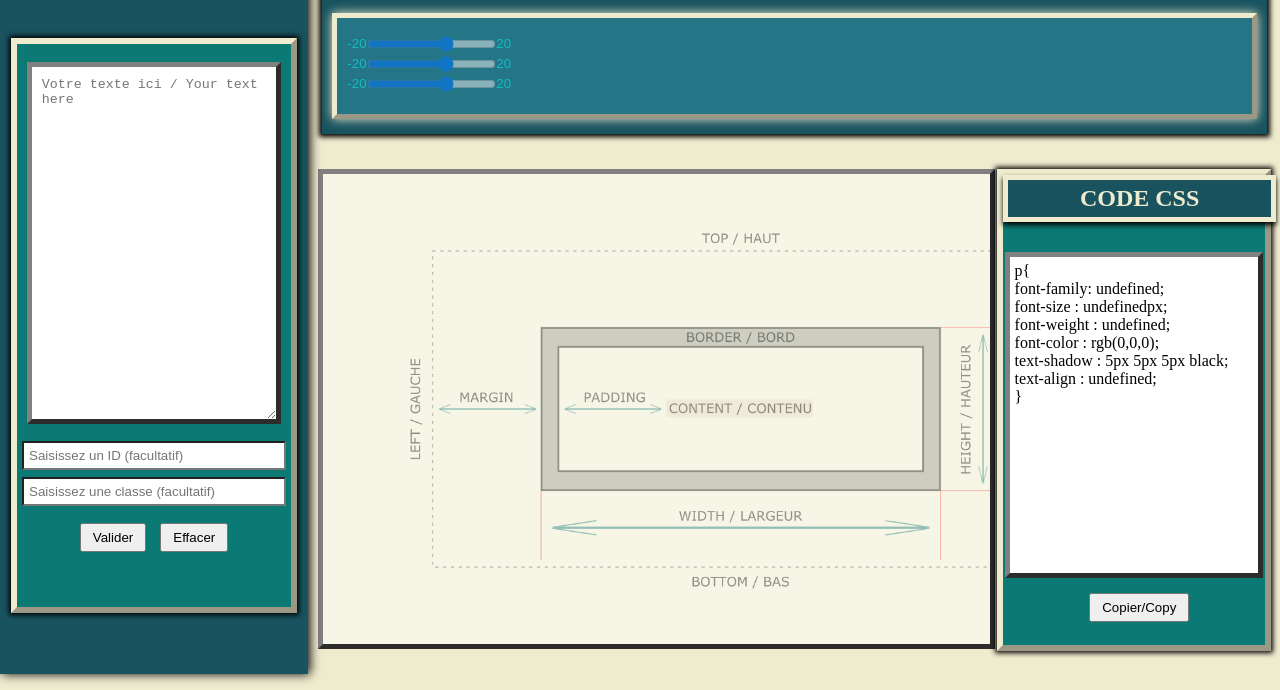
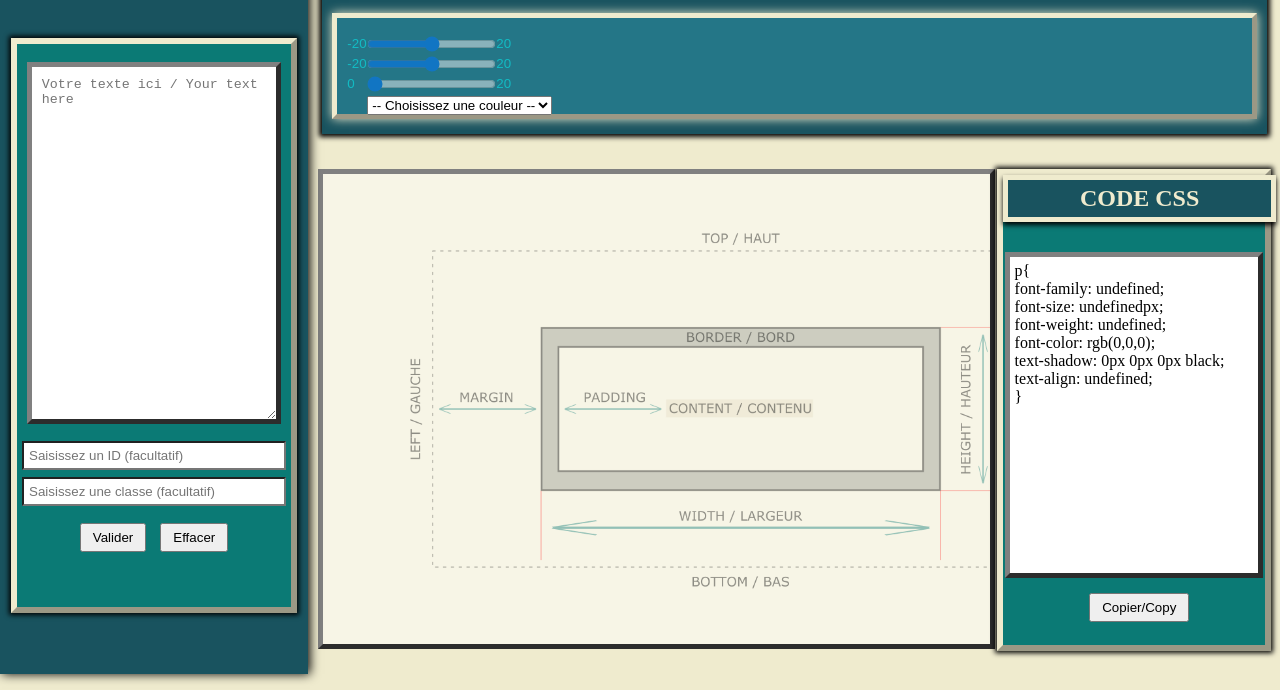
Before and after one commit to joly534/GUI-CSS, a plain HTML site: page index.html in a window 1280 px wide. Both pictures are taken after a click on the element "Text Shadow". Shown: the part 110-800 px from the top of the page. Drawn offline with Linux system fonts and the light colour scheme.

Commit message:
update
text shadow OK et section text opérationnelle

```diff
--- a/functions/textFunctions.js
+++ b/functions/textFunctions.js
@@ -77,7 +77,7 @@ function setFontSize(valueSizeFont){
     fontSize.splice(0,1,valueSizeFont);
 }
 function changeFontSize(){
-	let fs = css.innerHTML = 'font-size : ' + fontSize[0] +  'px;';
+	let fs = css.innerHTML = 'font-size: ' + fontSize[0] +  'px;';
 	addCSS(fs,1,1);
 	vue.style.fontSize = fontSize[0] + 'px';
 }
@@ -88,7 +88,7 @@ function setFontWeight(valueWeightFont){
 	weight.splice(0,1,valueWeightFont);
 }
 function changeFontWeight(){
-	let fw = css.innerHTML = "font-weight : " + weight[0] + ';';
+	let fw = css.innerHTML = "font-weight: " + weight[0] + ';';
 	addCSS(fw,2,1);
 	vue.style.fontWeight = weight[0];
 }
@@ -105,7 +105,7 @@ function setRgbColorFontThree(valueColorFont){
 	fontRgbcolors.splice(2,1,valueColorFont);
 }
 function changeFontRgbColor(){
-	let fc = css.innerHTML = "font-color : rgb(" + fontRgbcolors[0] + "," + fontRgbcolors[1] + "," + fontRgbcolors[2] + ");";
+	let fc = css.innerHTML = "font-color: rgb(" + fontRgbcolors[0] + "," + fontRgbcolors[1] + "," + fontRgbcolors[2] + ");";
 	addCSSMultiple(fc, 3, 1);
 	vue.style.color ="rgb(" + fontRgbcolors[0] + "," + fontRgbcolors[1] + "," + fontRgbcolors[2] + ")";
 }
@@ -121,10 +121,13 @@ function setTextShadowY(valueShadowY){
 function setTextShadowBlur(valueShadowBlur){
 	textShadows.splice(2,1,valueShadowBlur);
 }
+function setColorTextShadow(valueColorTextShadow){
+	textShadows.splice(3,1,valueColorTextShadow)
+}
 function changeTextShadow(){
-	let ts = css.innerHTML = 'text-shadow : ' + textShadows[0] + 'px ' + textShadows[1] + 'px ' + textShadows[2] + 'px black;';
+	let ts = css.innerHTML = 'text-shadow: ' + textShadows[0] + 'px ' + textShadows[1] + 'px ' + textShadows[2] + 'px ' + textShadows[3] + ';';
 	addCSSMultiple(ts, 4, 1);
-	vue.style.textShadow = '"' + textShadows[0] + 'px ' + textShadows[1] + 'px ' + textShadows[2] + 'px black"';
+	vue.style.textShadow = + textShadows[0] + 'px ' + textShadows[1] + 'px ' + textShadows[2] + 'px ' + textShadows[3];
 }
 /** FIN */
 
@@ -133,7 +136,7 @@ function setTextAlign(valueTextAlign){
 	alignement.splice(0,1,valueTextAlign);
 }
 function changeTextAlign(){
-	let ta = css.innerHTML = "text-align : " + alignement[0] + ';';
+	let ta = css.innerHTML = "text-align: " + alignement[0] + ';';
 	addCSS (ta, 5, 1);
 	vue.style.textAlign = alignement[0]
 }
--- a/index.html
+++ b/index.html
@@ -118,17 +118,36 @@
 						<fieldset id="onglet_text_shadow" class="onglets_text">
 							<br/>
 							<div class ="flex_row">
-								<input type ="range" value ="5" max ="20" min ="-20" step ="1" class="slider" oninput = "setTextShadowX(this.value)"
+								<input type ="range" value ="0" max ="20" min ="-20" step ="1" class="slider" oninput = "setTextShadowX(this.value)"
 									onchange ="setTextShadowX(this.value)">
 							</div>
 							<div class ="flex_row">
-								<input type ="range" value ="5" max ="20" min ="-20" step ="1" class="slider" oninput = "setTextShadowY(this.value)"
+								<input type ="range" value ="0" max ="20" min ="-20" step ="1" class="slider" oninput = "setTextShadowY(this.value)"
 									onchange ="setTextShadowY(this.value)">
 							</div>
 							<div class ="flex_row">
-								<input type ="range" value ="5" max ="20" min ="-20" step ="1" class="slider" oninput = "setTextShadowBlur(this.value)"
+								<input type ="range" value ="0" max ="20" min ="0" step ="1" class="slider" oninput = "setTextShadowBlur(this.value)"
 									onchange ="setTextShadowBlur(this.value)">
 							</div>
+							<select name ="colorTextShadow" oninput ="setColorTextShadow(this.value)" onchange ="setColorTextShadow(this.value)">
+								<option value = "">-- Choisissez une couleur --</option>
+								<option value = "aqua">Aqua</option>
+								<option value = "black">Black</option>
+								<option value = "blue">Blue</option>
+								<option value = "Fuchsia">Fuchsia</option>
+								<option value = "gray">Gray</option>
+								<option value = "green">Green</option>
+								<option value = "lime">Lime</option>
+								<option value = "maroon">Maroon</option>
+								<option value = "navy">Navy</option>
+								<option value = "olive">Olive</option>
+								<option value = "purple">Purple</option>
+								<option value = "red">Red</option>
+								<option value = "silver">Silver</option>
+								<option value = "teal">Teal</option>
+								<option value = "white">White</option>
+								<option value = "yellow">Yellow</option>
+							</select><br/><br/>
 						</fieldset>
 
 						<!-- ==================== TEXT ALIGN ==================== -->
--- a/script.js
+++ b/script.js
@@ -10,7 +10,7 @@ let alignement = [];
 let border = [];
 let fontRgbcolors = ["0","0","0"];
 let backgroundColors = ["255" , "255" , "255"];
-let textShadows = ["5","5","5"];
+let textShadows = ["0","0","0","black"];
 let css = document.getElementById('pureCSS');
 let codeCSS = [];
 
```
